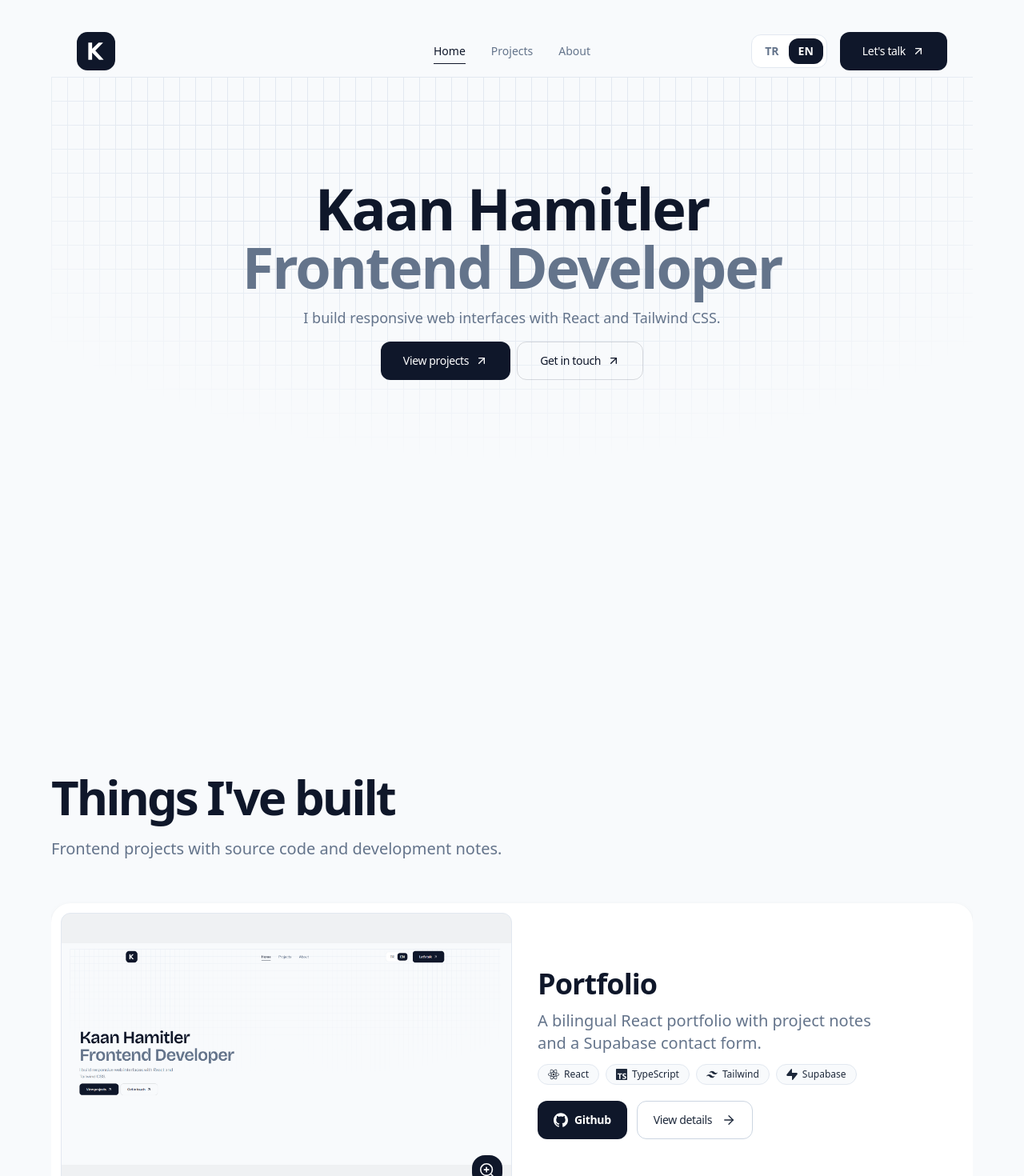
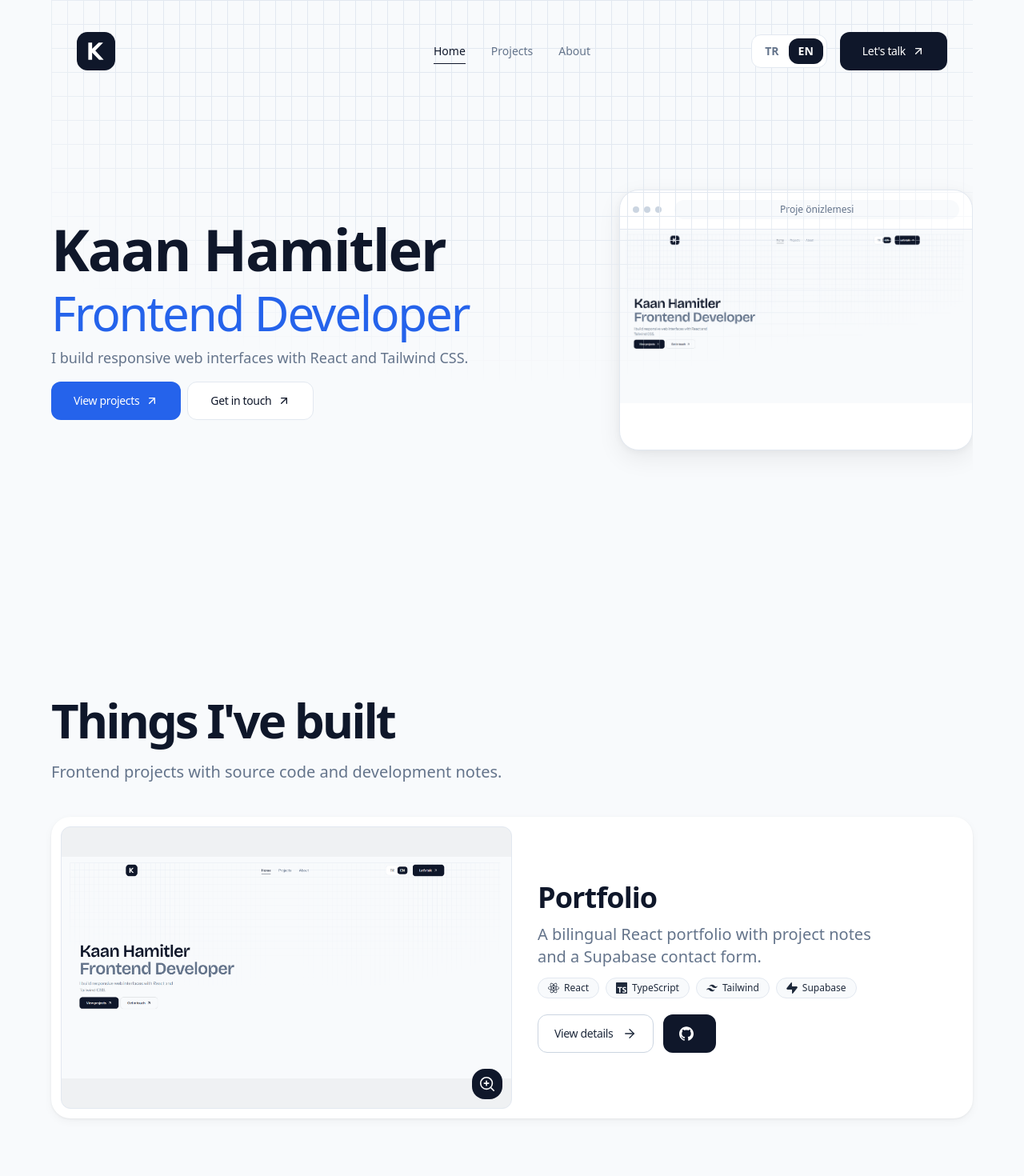
Before and after one commit to Kaan-Developer/Portfolio, a React (Vite) app: page / in a window 1280 px wide. Shown: the top 1470 px of the page at 80% size. Built offline with nearby package versions, Linux system fonts and the light colour scheme.

Commit message:
feat: redesign project cards and update button variants

```diff
--- a/src/components/sections/About.tsx
+++ b/src/components/sections/About.tsx
@@ -39,7 +39,7 @@ const About = () => {
             </ul>
           </div>
 
-          <div className="flex flex-wrap items-center mt-4 gap-3">
+{/*           <div className="flex flex-wrap items-center mt-4 gap-3">
             <Button github link={site.links.github} target="_blank">
               Github
             </Button>
@@ -50,7 +50,7 @@ const About = () => {
               target="_blank"
               className="gap-2"
             ></Button>
-          </div>
+          </div> */}
         </Reveal>
         <div className="mt-8 border-t border-border pt-8 lg:hidden"></div>
       </div>
--- a/src/components/sections/Footer.tsx
+++ b/src/components/sections/Footer.tsx
@@ -5,7 +5,7 @@ import LogoMark from "../ui/LogoMark";
 const Footer = () => {
   const site = useSite();
   return (
-    <footer className="relative max-w-6xl w-full mx-auto py-6 px-10 md:px-0 md:py-8">
+    <footer className="relative max-w-6xl w-full mx-auto py-6 px-10 lg:px-0 md:py-8">
       <div className="grid gap-4 md:grid-cols-[minmax(0,1fr)_auto_auto] md:items-center md:gap-x-8">
         <div className="flex items-center gap-3">
           <LogoMark className="h-10 w-auto" />
--- a/src/components/sections/Hero.tsx
+++ b/src/components/sections/Hero.tsx
@@ -10,24 +10,24 @@ const Hero = () => {
   return (
     <section
       id="home"
-      className="relative min-h-screen items-center gap-12 overflow-hidden pt-32 mt-24 pb-8"
+      className="grid w-full grid-cols-1 items-center lg:grid-cols-[minmax(0,3fr)_minmax(0,2fr)] relative min-h-screen gap-10 lg:gap-12 overflow-hidden"
     >
       <Pattern />
 
-      <Reveal className="relative z-10 flex flex-col items-center justify-center gap-4">
+      <Reveal className="relative z-10 flex flex-col items-start justify-center gap-4">
         <div className="flex flex-col gap-3">
-          <h1 className="text-5xl text-center font-semibold leading-[1.02] tracking-[-0.03em] text-black lg:text-7xl">
+          <h1 className="text-5xl font-semibold leading-[1.02] tracking-[-0.03em] text-black lg:text-7xl">
             {site.name}
-            <span className="block text-muted">{site.role}</span>
+            <p className="mt-3 text-4xl font-medium text-primary lg:text-6xl">{site.role}</p>
           </h1>
 
-          <p className="text-base text-muted md:text-lg text-center">
+          <p className="text-base text-muted md:text-lg">
             {site.littleDesc}
           </p>
         </div>
 
-        <div className="flex flex-col md:flex-row gap-2">
-          <Button arrow link="#projects" variant="primary">
+        <div className="flex flex-row md:flex-row gap-2">
+          <Button arrow link="#projects" variant="blue">
             {site.buttons.projectBtn}
           </Button>
 
@@ -36,6 +36,47 @@ const Hero = () => {
           </Button>
         </div>
       </Reveal>
+
+      <div>
+        <figure
+  className="
+    min-w-0 w-full overflow-hidden
+    rounded-2xl border border-border
+    bg-white shadow-medium
+  "
+>
+  {/* Dekoratif tarayıcı çubuğu */}
+  <div
+    aria-hidden="true"
+    className="
+      flex items-center gap-4
+      border-b border-border px-4 py-3
+    "
+  >
+    <div className="flex shrink-0 gap-1.5">
+      <span className="size-2 rounded-full bg-border-strong" />
+      <span className="size-2 rounded-full bg-border-strong" />
+      <span className="size-2 rounded-full bg-border-strong" />
+    </div>
+
+    <span
+      className="
+        min-w-0 flex-1 truncate rounded-md
+        bg-bg px-3 py-1 text-center text-xs text-muted
+      "
+    >
+      Proje önizlemesi
+    </span>
+  </div>
+
+  {/* Gerçek projenin ekran görüntüsü */}
+  <img
+    src={Heroİmage}
+    alt="Öne çıkan projenin masaüstü arayüzü"
+    className="aspect-[16/10] w-full object-contain object-top"
+  />
+</figure>
+      </div>
     </section>
   );
 };
--- a/src/components/sections/Projects.tsx
+++ b/src/components/sections/Projects.tsx
@@ -1,6 +1,5 @@
 import { useSite } from "../../hooks/useSite";
 import { techIcons } from "../../data/techIcons";
-import { useEffect, useRef } from "react";
 
 import { Link } from "react-router-dom";
 import { ArrowRight } from "lucide-react";
@@ -18,112 +17,6 @@ const Projects = ({ hideDetails = false }: projectBtnType) => {
   const projects = site.projects;
   const { title, description } = site.projectsSection;
 
-  const sliderRef = useRef<HTMLDivElement>(null);
-
-  useEffect(() => {
-  const slider = sliderRef.current;
-  if (!slider) return;
-
-  const reduceMotion = window.matchMedia(
-    "(prefers-reduced-motion: reduce)",
-  );
-
-  let drag: {
-    id: number;
-    x: number;
-    left: number;
-    moved: boolean;
-  } | null = null;
-
-  const handleDown = (event: PointerEvent) => {
-    if (event.pointerType !== "mouse" || event.button !== 0) return;
-    if (slider.scrollWidth <= slider.clientWidth) return;
-
-    if (
-      event.target instanceof Element &&
-      event.target.closest("a, button, input, textarea, select")
-    ) return;
-
-    const contentBottom =
-      slider.getBoundingClientRect().top +
-      slider.clientTop +
-      slider.clientHeight;
-
-    if (event.clientY >= contentBottom) return;
-
-    slider.scrollTo({
-      left: slider.scrollLeft,
-      behavior: "instant",
-    });
-
-    drag = {
-      id: event.pointerId,
-      x: event.clientX,
-      left: slider.scrollLeft,
-      moved: false,
-    };
-
-    event.preventDefault();
-    slider.setPointerCapture(event.pointerId);
-    slider.dataset.dragging = "true";
-  };
-
-  const handleMove = (event: PointerEvent) => {
-    if (!drag || event.pointerId !== drag.id) return;
-
-    const distance = event.clientX - drag.x;
-    if (!drag.moved && Math.abs(distance) < 5) return;
-
-    drag.moved = true;
-
-    slider.scrollTo({
-      left: drag.left - distance,
-      behavior: "instant",
-    });
-  };
-
-  const handleEnd = (event: PointerEvent) => {
-    if (!drag || event.pointerId !== drag.id) return;
-
-    const shouldSnap = drag.moved && event.type === "pointerup";
-
-    drag = null;
-    delete slider.dataset.dragging;
-
-    if (slider.hasPointerCapture(event.pointerId)) {
-      slider.releasePointerCapture(event.pointerId);
-    }
-
-    const card = slider.firstElementChild;
-    if (!shouldSnap || !(card instanceof HTMLElement)) return;
-
-    const gap = parseFloat(getComputedStyle(slider).columnGap) || 0;
-    const step = card.getBoundingClientRect().width + gap;
-
-    if (step <= 0) return;
-
-    slider.scrollTo({
-      left: Math.round(slider.scrollLeft / step) * step,
-      behavior: reduceMotion.matches ? "instant" : "smooth",
-    });
-  };
-
-  slider.addEventListener("pointerdown", handleDown);
-  slider.addEventListener("pointermove", handleMove);
-  slider.addEventListener("pointerup", handleEnd);
-  slider.addEventListener("pointercancel", handleEnd);
-  slider.addEventListener("lostpointercapture", handleEnd);
-
-  return () => {
-    slider.removeEventListener("pointerdown", handleDown);
-    slider.removeEventListener("pointermove", handleMove);
-    slider.removeEventListener("pointerup", handleEnd);
-    slider.removeEventListener("pointercancel", handleEnd);
-    slider.removeEventListener("lostpointercapture", handleEnd);
-    delete slider.dataset.dragging;
-  };
-}, []);
-
   return (
     <section id="projects" className="py-10 md:py-14">
       <Reveal className="mb-10 max-w-xl">
@@ -135,20 +28,19 @@ const Projects = ({ hideDetails = false }: projectBtnType) => {
         </p>
       </Reveal>
 
-<div
-  ref={sliderRef}
-  className="lg:flex cursor-grab gap-4 lg:overflow-x-auto lg:py-3 data-[dragging=true]:cursor-grabbing data-[dragging=true]:select-none md:gap-6"
-  data-lenis-prevent
-  role="region"
-  aria-label={title}
-  tabIndex={0}
->
-        {projects.map((project) => (
+      <div className="grid grid-cols-1 lg:grid-cols-2 gap-6">
+        {projects.slice(0,3).map((project, index) => {
+          const isFeatured = index === 0;
+
+          return (
             <Reveal
               key={project.slug}
-            className={`min-w-0 shrink-0 ${projects.length > 1 ? "w-[84%] md:w-[90%]" : "w-full"}`}
+              className={`min-w-0 w-full ${isFeatured ? "lg:col-span-2" : ""}`}
             >
-            <article className="grid h-full bg-white grid-cols-1 md:grid-cols-2 rounded-3xl p-3 shadow-soft transition-shadow duration-200 hover:shadow-medium motion-reduce:transition-none">
+              <article className={`grid h-full rounded-2xl
+                bg-white p-3 shadow-soft ${
+                  isFeatured ? "lg:grid-cols-2" : ""
+                }`}>
                 <div className="relative self-center">
                   <img
                     draggable={false}
@@ -162,14 +54,16 @@ const Projects = ({ hideDetails = false }: projectBtnType) => {
                   )}
                 </div>
 
-              <div className="flex flex-col justify-center gap-3 pt-5 md:p-8">
+                <div className={`flex min-w-0 flex-col justify-center gap-3 p-3 pt-5 ${
+                  isFeatured ? "lg:p-8" : ""
+                }`}>
                   <div className="flex flex-wrap gap-2 items-center justify-between">
-                  <h3 className="text-balance text-2xl font-bold tracking-tight lg:text-4xl">
+                    <h3 className="text-balance text-2xl lg:text-4xl font-bold tracking-tight">
                       {project.title}
                     </h3>
                   </div>
 
-                <p className="max-w-md text-lg leading-7 text-muted lg:text-xl">
+                  <p className="max-w-md text-base leading-7 text-muted lg:text-xl">
                     {project.description}
                   </p>
 
@@ -196,9 +90,6 @@ const Projects = ({ hideDetails = false }: projectBtnType) => {
                   </ul>
 
                   <div className="flex items-center flex-wrap gap-3 pt-2">
-                  <Button github link={project.github} target="_blank">
-                    Github
-                  </Button>
                     {project.live && (
                       <Button
                         arrow
@@ -225,11 +116,20 @@ const Projects = ({ hideDetails = false }: projectBtnType) => {
                         />
                       </Link>
                     )}
+
+                    <Button
+                      github
+                      link={project.github}
+                      target="_blank"
+                      variant="primary"
+                      className="!gap-0"
+                    ></Button>
                   </div>
                 </div>
               </article>
             </Reveal>
-        ))}
+          );
+        })}
       </div>
     </section>
   );
--- a/src/components/ui/Button.tsx
+++ b/src/components/ui/Button.tsx
@@ -6,7 +6,7 @@ import { FaXTwitter } from "react-icons/fa6";
 
 
 interface Props extends ComponentPropsWithoutRef<"a"> {
-  variant?: "primary" | "blue" | "secondary" | "outline";
+  variant?: "primary" | "blue" | "outline";
   arrow?: boolean;
   arrowDirection?: "up-right" | "right";
   github?: boolean;
@@ -19,12 +19,14 @@ interface Props extends ComponentPropsWithoutRef<"a"> {
 }
 
 const variants = {
-  primary: "bg-black text-white hover:bg-ink",
-  blue: "bg-primary-soft text-white hover:bg-primary-soft-hover hover:text-white",
-  secondary:
-    "border border-primary/20 bg-primary-light shadow-soft hover:border-primary/40 hover:bg-primary-light/60",
+  primary:
+    "bg-black text-white hover:bg-black/85",
+
+  blue:
+    "bg-primary text-white hover:bg-primary-strong",
+
   outline:
-    "border border-black/15 bg-transparent text-black hover:border-black/30 hover:bg-black hover:text-white",
+    "border border-border bg-white text-black hover:bg-bg",
 };
 
 const Button = ({
--- a/src/pages/AnaPage.tsx
+++ b/src/pages/AnaPage.tsx
@@ -27,7 +27,7 @@ const AnaPage = () => {
 
   return (
     <>
-      <main className="bg-bg w-full mx-auto min-w-0 max-w-6xl px-10 lg:px-0 gap-2">
+      <main className="bg-bg w-full mx-auto min-w-0 max-w-6xl px-10 xl:px-0 gap-2">
         <Navbar />
         <Hero />
         <Projects />
```
Lines whose indentation alone changed are shown as unchanged.
